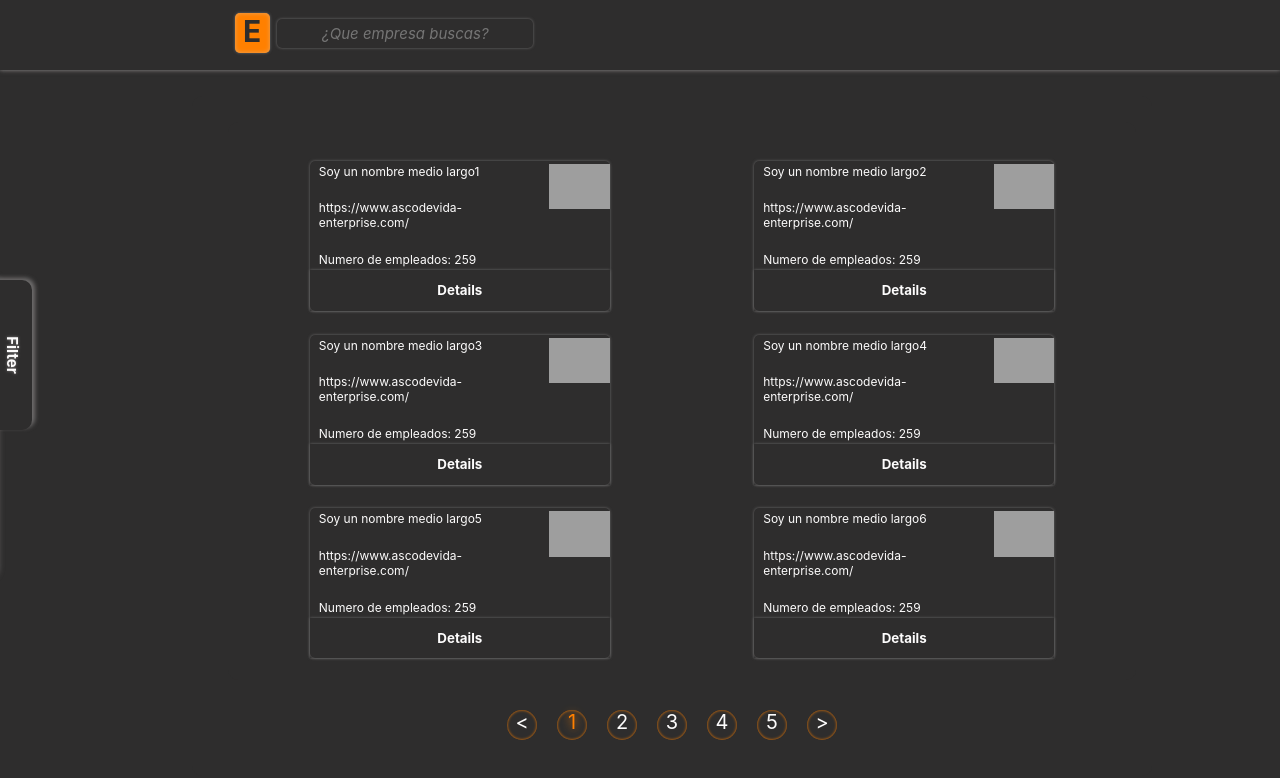
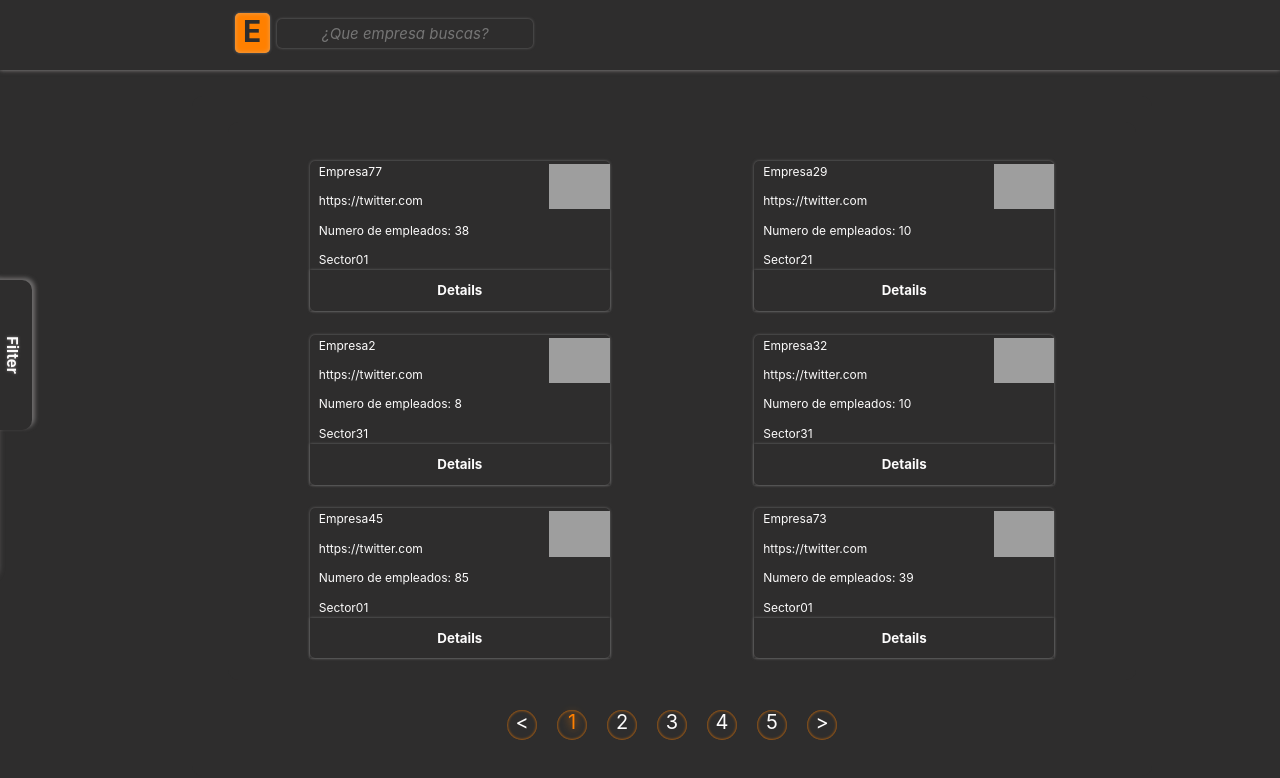
Before and after one commit to miguelCidPaz/enterprise-front, a React (Create React App) app: page /ranking in a window 1280 px wide. Shown: the top 778 px of the page. Built offline with nearby package versions, Linux system fonts and the light colour scheme; grey boxes are pictures that could not be loaded.

Commit message:
agregado contenido para itemcards

```diff
--- a/src/components/ItemCard/ItemCard.jsx
+++ b/src/components/ItemCard/ItemCard.jsx
@@ -8,17 +8,19 @@ import './styles.scss';
  * @returns
  */
 const ItemCard = (props) => {
+    const item = props.item
 
     return (
         <div className={`itemcard--main ${props.theme} itemcard--item-${props.index + 1}`}>
             <div className={`itemcard--body-container ${props.theme}`}>
                 <div className={`itemcard--body-left ${props.theme}`}>
-                    <p className={`itemcard--item-name ${props.theme}`}>Soy un nombre medio largo{props.index + 1}</p>
-                    <p className={`itemcard--item-site ${props.theme}`}>https://www.ascodevida-enterprise.com/</p>
-                    <p className={`itemcard--item-employeds ${props.theme}`}>Numero de empleados: 259</p>
+                    <p className={`itemcard--item-name ${props.theme}`}>{item.name_description}</p>
+                    <p className={`itemcard--item-site ${props.theme}`}>{item.social_media}</p>
+                    <p className={`itemcard--item-employeds ${props.theme}`}>Numero de empleados: {item.num_employees}</p>
+                    <p className={`itemcard--item-employeds ${props.theme}`}>{item.sector}</p>
                 </div>
                 <div className={`itemcard--body-right ${props.theme}`}>
-                    <img src="https://www.raccoongames.es/med/img/productos/2017/08/15/tp%20POP_17.jpg" alt="Brand" />
+                    <img src={item.logo} alt="Brand" />
                 </div>
             </div>
             <div className={`itemcard--body-button ${props.theme}`}>
```
